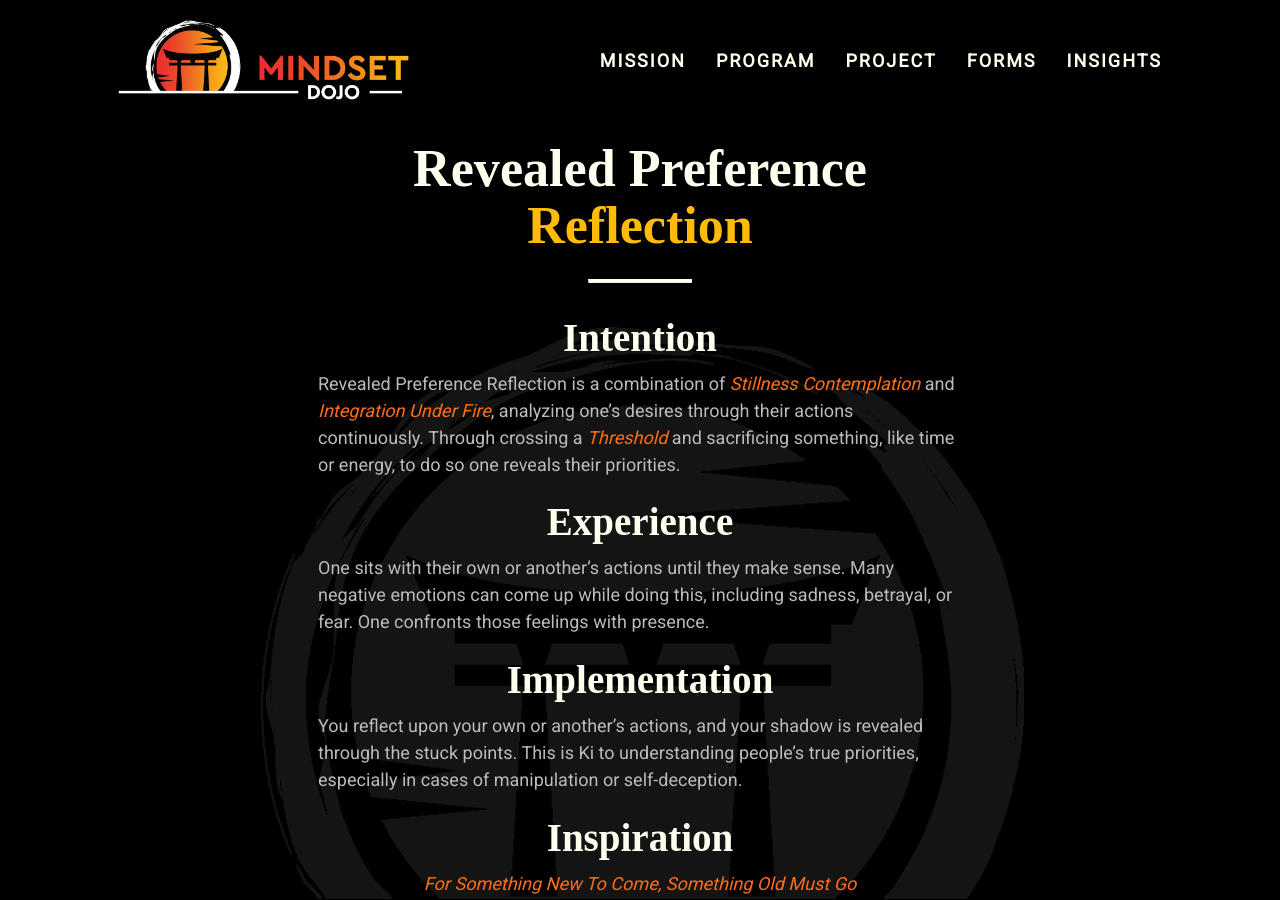
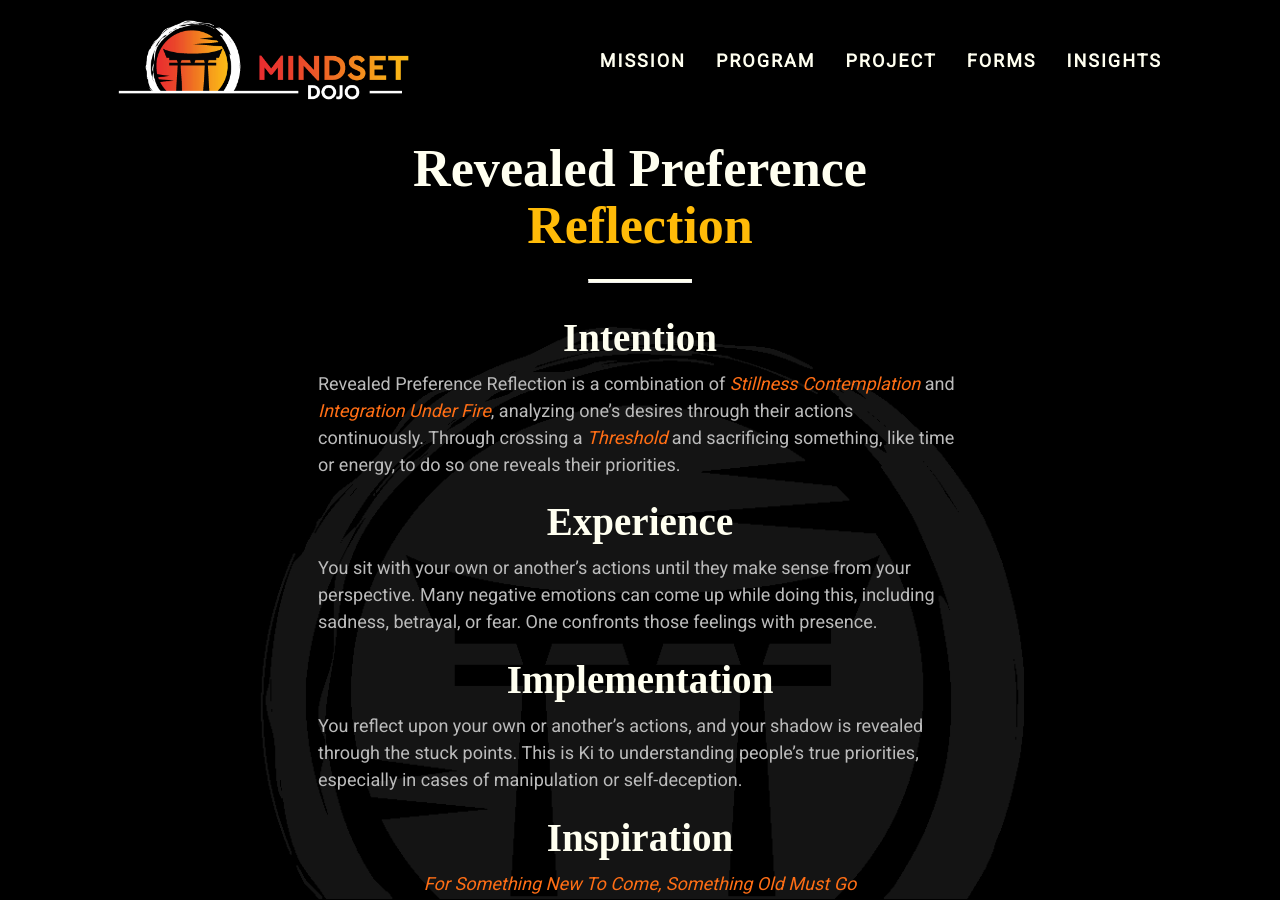
Before and after one commit to mindset-dojo/mindset-dojo.github.io, a Jekyll site: the page built from _forms/revealed-preference-reflection.md, in a window 1280 px wide and 900 px high. Built offline with Jekyll 4.4.1, drawn with Linux system fonts in a browser that asks for light colours; some web fonts are replaced.

Commit message:
fix(revealed-preference-reflection): avoid mind reading.

```diff
--- a/_forms/revealed-preference-reflection.md
+++ b/_forms/revealed-preference-reflection.md
@@ -15,7 +15,7 @@ Revealed Preference Reflection is a combination of [Stillness Contemplation](../
 
 ## Experience
 
-One sits with their own or another's actions until they make sense. Many negative emotions can come up while doing this, including sadness, betrayal, or fear. One confronts those feelings with presence.
+You sit with your own or another's actions until they make sense from your perspective. Many negative emotions can come up while doing this, including sadness, betrayal, or fear. One confronts those feelings with presence.
 
 ## Implementation
 
```
